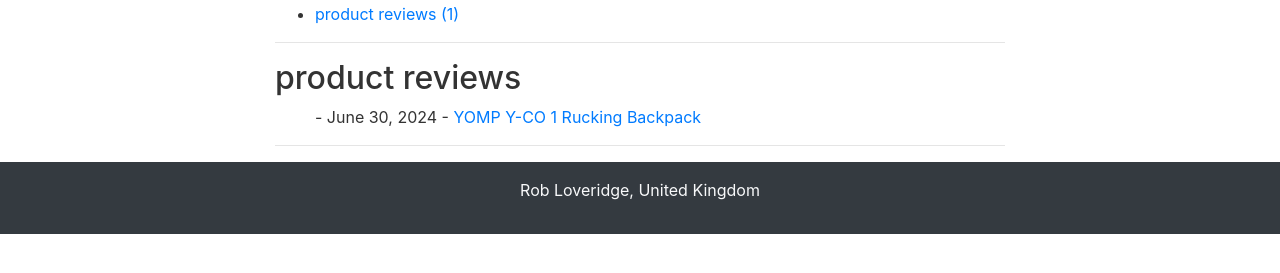
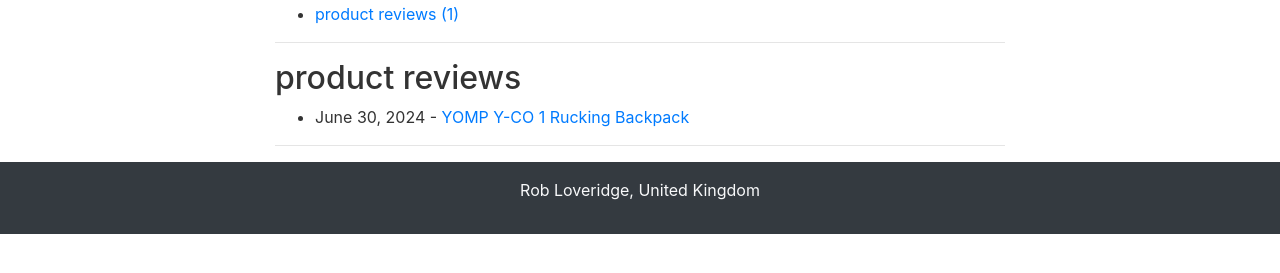
Before and after one commit to robertloveridge/ruckyou, a Jekyll site: the page built from _pages/01_blog.md, in a window 1280 px wide. Shown: the part 397-670 px from the top of the page. Built offline with Jekyll 4.4.1, drawn with Linux system fonts in a browser that asks for light colours; nearby versions of some CDN libraries.

Commit message:
Update 01_blog.md

```diff
--- a/_pages/01_blog.md
+++ b/_pages/01_blog.md
@@ -37,7 +37,7 @@ permalink: /blog
   {% for post in pages_list %}
     {% if post.title != null %}
     {% if group == null or group == post.group %}
-    - <span class="entry-date"><time datetime="{{ post.date | date_to_xmlschema }}" itemprop="datePublished">{{ post.date | date: "%B %d, %Y" }}</time></span> - <a href="{{ site.url }}{{ post.url }}">{{ post.title }}</a>
+    <li> <span class="entry-date"><time datetime="{{ post.date | date_to_xmlschema }}" itemprop="datePublished">{{ post.date | date: "%B %d, %Y" }}</time></span> - <a href="{{ site.url }}{{ post.url }}">{{ post.title }}</a></li>
     {% endif %}
     {% endif %}
   {% endfor %}
```
